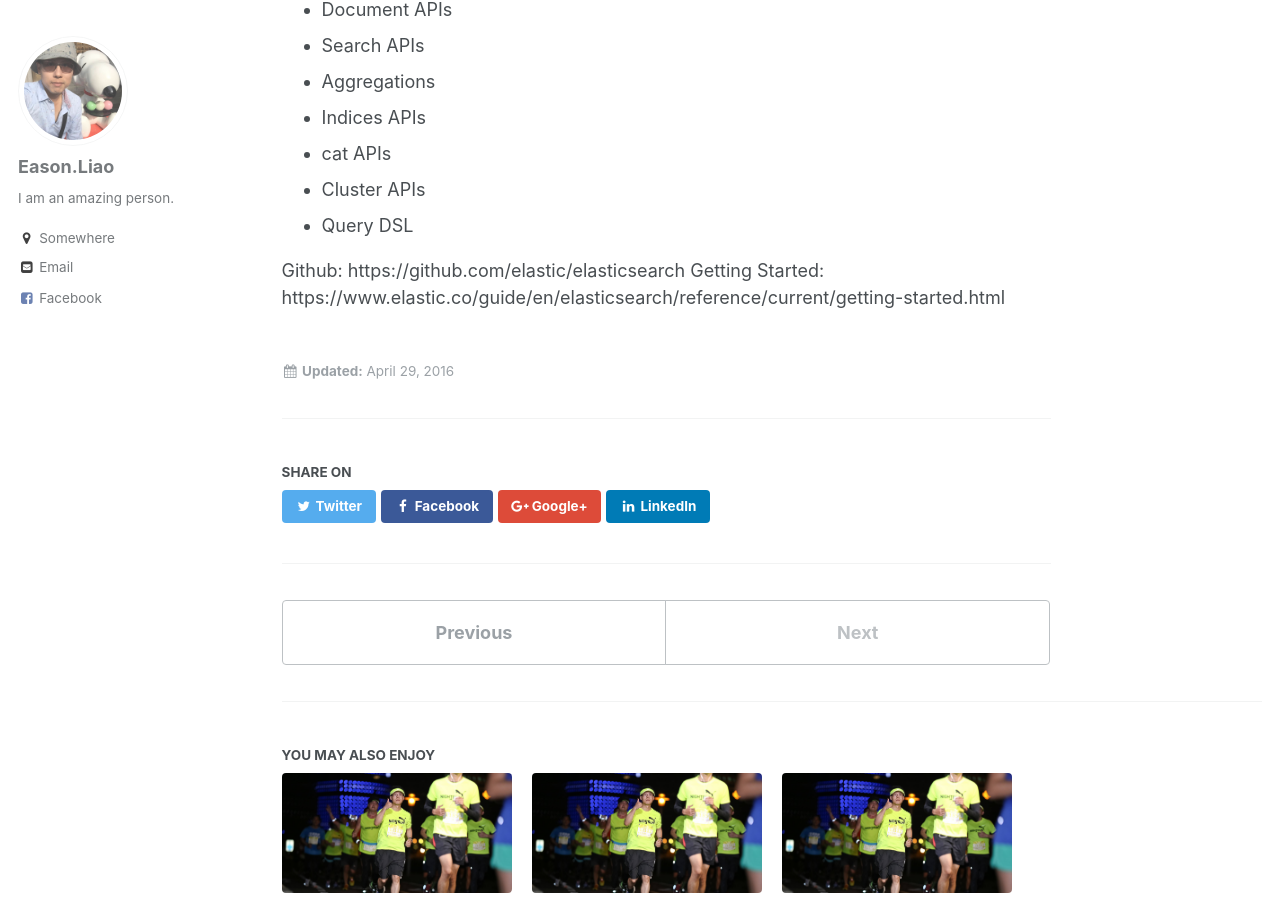
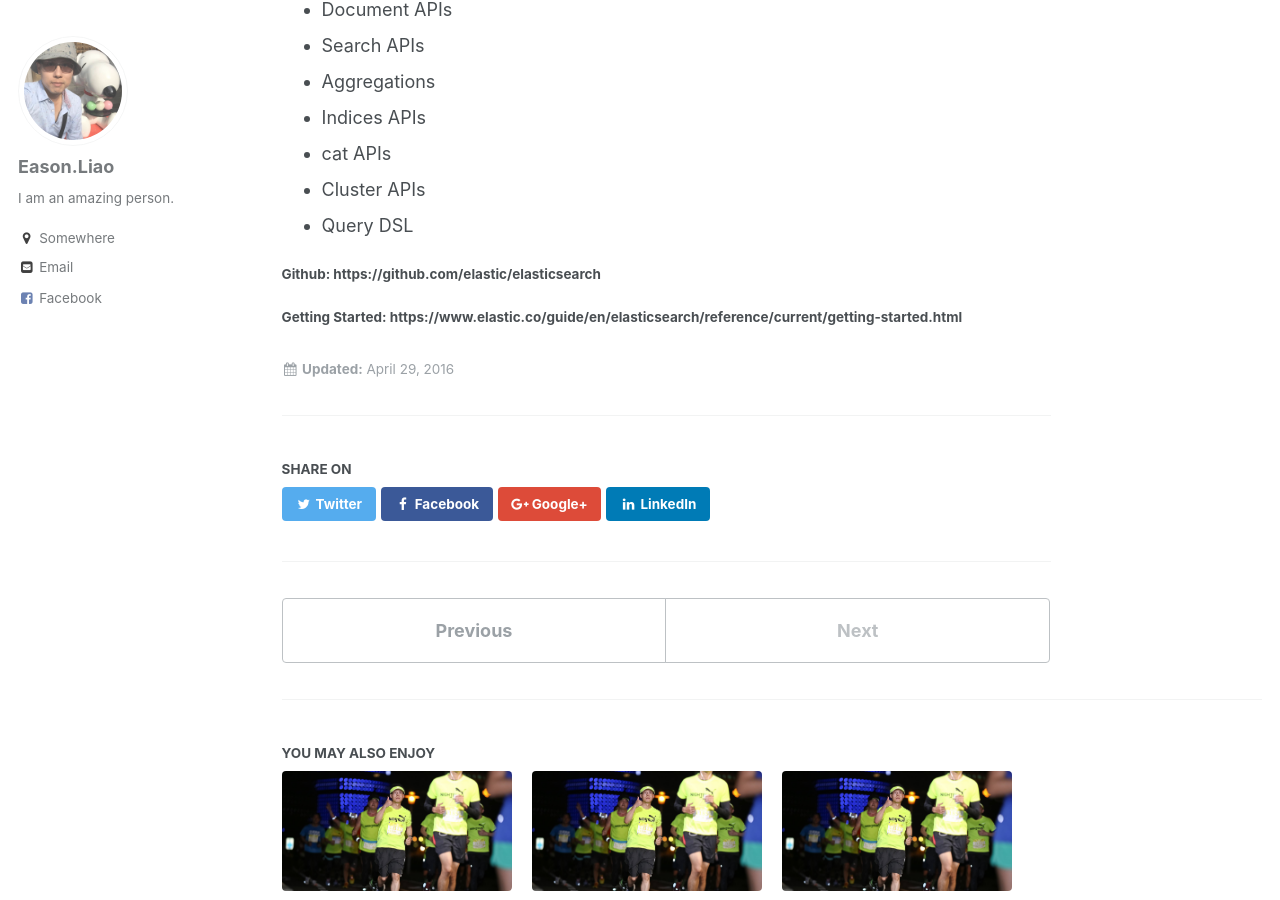
Before and after one commit to sheng0328/sheng0328.github.io, a Jekyll site: the page built from _posts/2016-04-29-elasticsearch-overview.md, in a window 1280 px wide and 900 px high, scrolled down 729 px. Built offline with Jekyll 4.4.1, drawn with Linux system fonts in a browser that asks for light colours; part of the change alters nothing that is shown.

```diff
--- a/_posts/2016-04-29-elasticsearch-overview.md
+++ b/_posts/2016-04-29-elasticsearch-overview.md
@@ -18,5 +18,5 @@ Elasticsearch is a distributed RESTful search engine built for the cloud.
 * Cluster APIs
 * Query DSL
 
-Github: https://github.com/elastic/elasticsearch
-Getting Started: https://www.elastic.co/guide/en/elasticsearch/reference/current/getting-started.html
+#### Github: https://github.com/elastic/elasticsearch
+#### Getting Started: https://www.elastic.co/guide/en/elasticsearch/reference/current/getting-started.html
```
